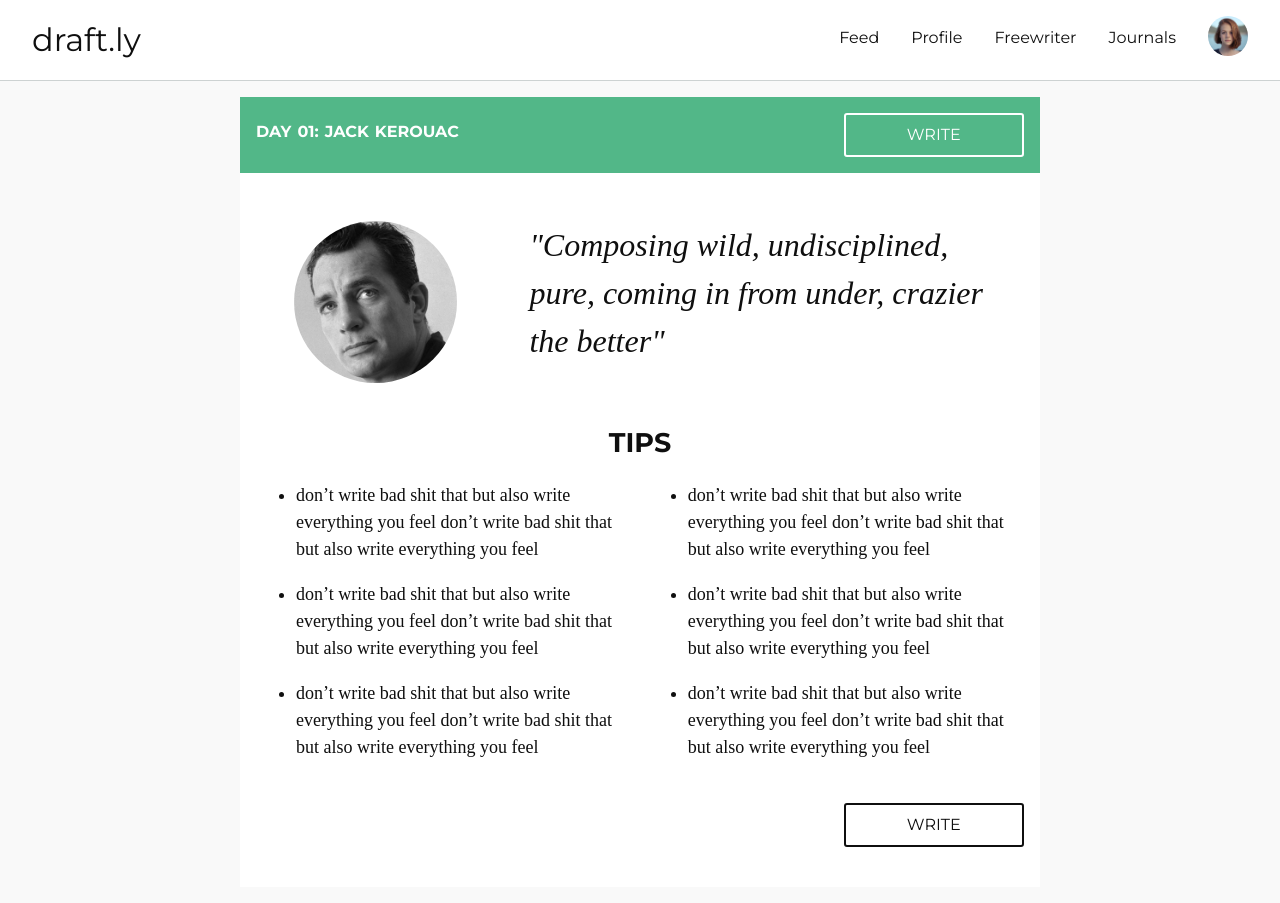
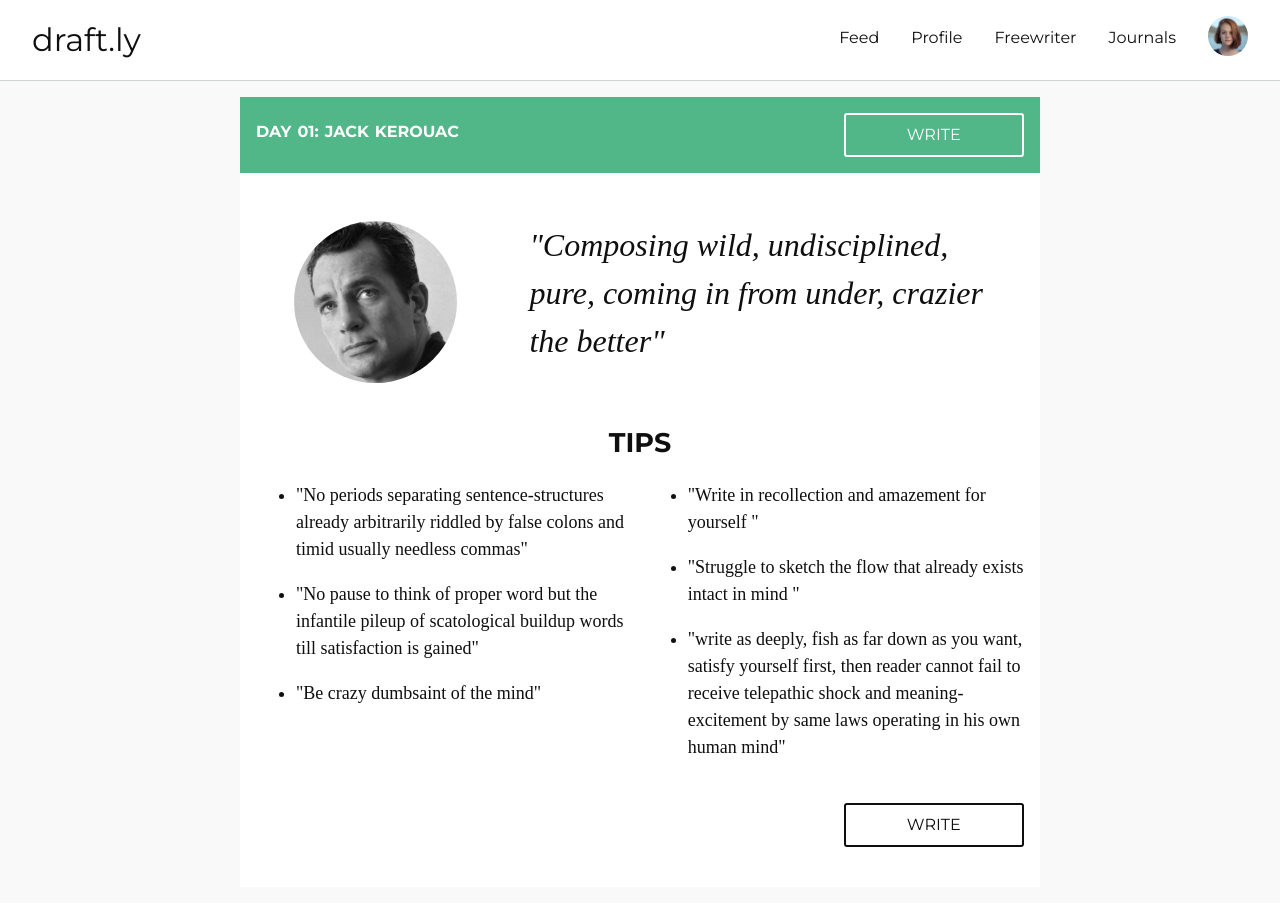
Before and after one commit to davidpowellme/draftly, a Jekyll site: the page built from travel-prompts.html, in a window 1280 px wide. Built offline with Jekyll 4.4.1, drawn with Linux system fonts in a browser that asks for light colours; nearby versions of some CDN libraries.

Commit message:
kerouac quotes

```diff
--- a/travel-prompts.html
+++ b/travel-prompts.html
@@ -33,18 +33,18 @@ permalink: ../travel-prompts/
 		<article class="col-sm-12 col-md-12 col-lg-6">
 			<div>
 				<ul>
-					<li>don’t write bad shit that but also write everything you feel don’t write bad shit that but also write everything you feel</li>
-					<li>don’t write bad shit that but also write everything you feel don’t write bad shit that but also write everything you feel</li>
-					<li>don’t write bad shit that but also write everything you feel don’t write bad shit that but also write everything you feel</li>
+					<li>"No periods separating sentence-structures already arbitrarily riddled by false colons and timid usually needless commas"</li>
+					<li>"No pause to think of proper word but the infantile pileup of scatological buildup words till satisfaction is gained"</li>
+					<li>"Be crazy dumbsaint of the mind"</li>
 				</ul>
 			</div>
 		</article>
 		<article class="col-sm-12 col-md-12 col-lg-6">
 			<div>
 				<ul>
-					<li>don’t write bad shit that but also write everything you feel don’t write bad shit that but also write everything you feel</li>
-					<li>don’t write bad shit that but also write everything you feel don’t write bad shit that but also write everything you feel</li>
-					<li>don’t write bad shit that but also write everything you feel don’t write bad shit that but also write everything you feel</li>
+					<li>"Write in recollection and amazement for yourself "</li>
+					<li>"Struggle to sketch the flow that already exists intact in mind "</li>
+					<li>"write as deeply, fish as far down as you want, satisfy yourself first, then reader cannot fail to receive telepathic shock and meaning-excitement by same laws operating in his own human mind"</li>
 				</ul>
 			</div>
 		</article>
```
